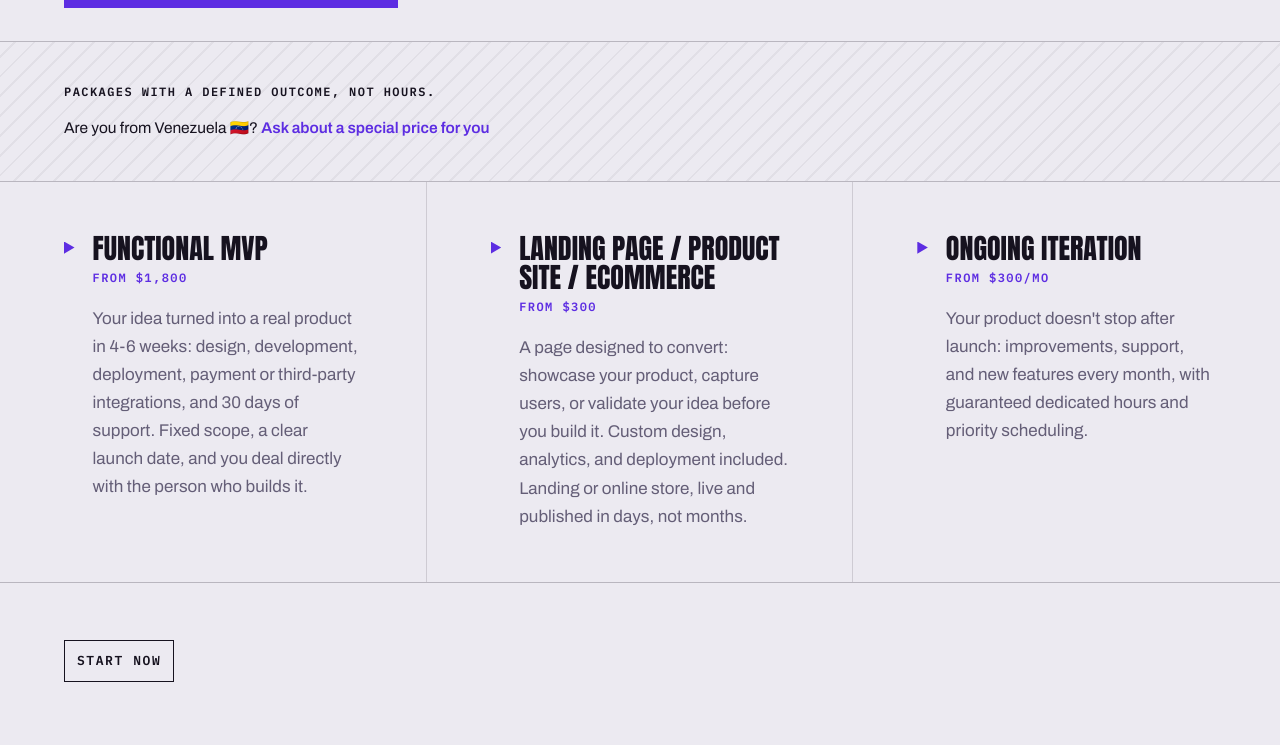
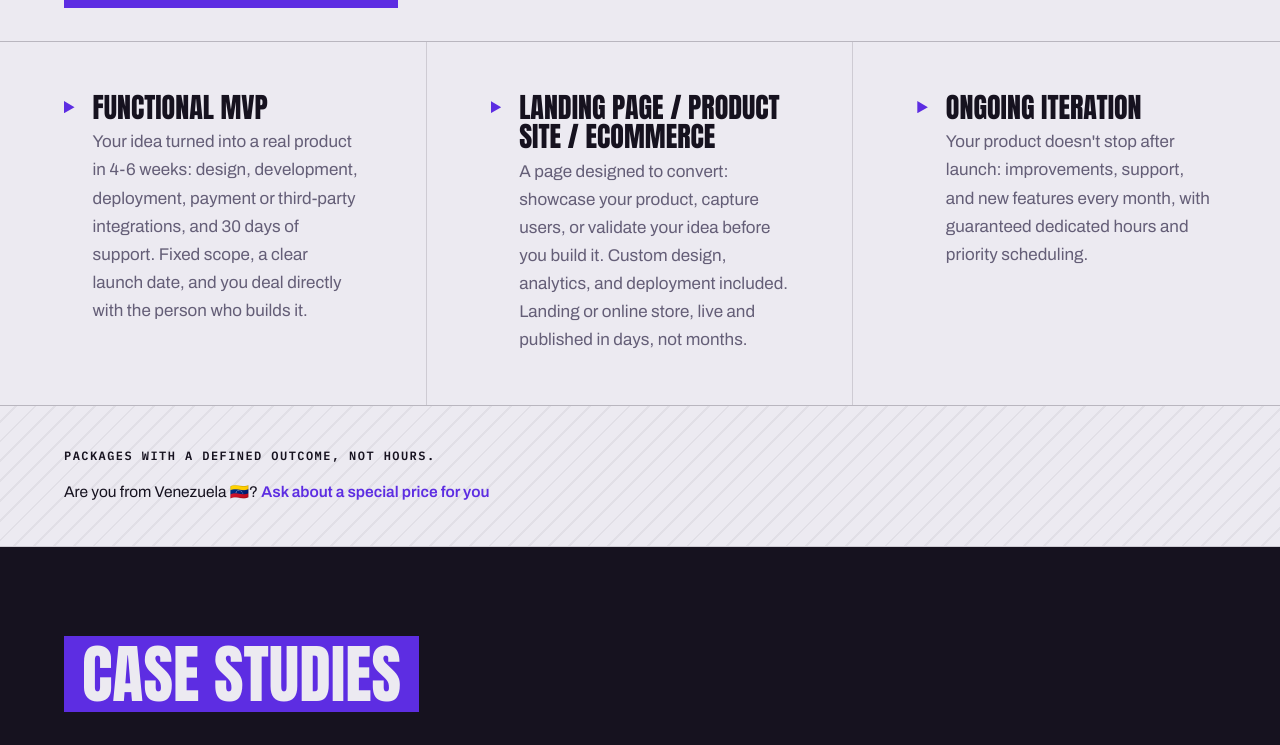
Before and after one commit to jodaz/vanguarddevs, a Next.js app: page /en in a window 1280 px wide. Shown: the part 947-1692 px from the top of the page. Built offline with nearby package versions, Linux system fonts and the light colour scheme; no server answers.

Commit message:
feat(services): drop CTA banner and on-page prices; packages note moves below the cards

```diff
--- a/app/globals.css
+++ b/app/globals.css
@@ -822,7 +822,7 @@ h2 {
 .packages {
   display: grid;
   grid-template-columns: repeat(3, 1fr);
-  border-top: var(--rule-strong);
+  border-bottom: var(--rule-strong);
 }
 
 @media (max-width: 900px) {
@@ -869,10 +869,6 @@ h2 {
   margin-bottom: 6px;
 }
 
-.pkg .price {
-  color: var(--signal-text);
-  margin-bottom: 18px;
-}
 
 .pkg p {
   color: var(--steel);
--- a/components/Services.tsx
+++ b/components/Services.tsx
@@ -7,6 +7,17 @@ export default function Services({ dict }: { dict: Dictionary }) {
   return (
     <section id="services" aria-label={dict.nav.services}>
       <SectionHead heading={dict.services.heading} />
+      <div className="packages">
+        {dict.services.packages.map((pkg) => (
+          <div className="pkg" key={pkg.title}>
+            <span className="mark" aria-hidden="true" />
+            <div>
+              <h3>{pkg.title}</h3>
+              <p>{pkg.body}</p>
+            </div>
+          </div>
+        ))}
+      </div>
       <div className="next">
         <span className="mono">{dict.services.packagesIntro}</span>
         <p className="venezuela-note">
@@ -16,23 +27,6 @@ export default function Services({ dict }: { dict: Dictionary }) {
           </a>
         </p>
       </div>
-      <div className="packages">
-        {dict.services.packages.map((pkg) => (
-          <div className="pkg" key={pkg.title}>
-            <span className="mark" aria-hidden="true" />
-            <div>
-              <h3>{pkg.title}</h3>
-              <p className="mono price">{pkg.price}</p>
-              <p>{pkg.body}</p>
-            </div>
-          </div>
-        ))}
-      </div>
-      <div className="sec-cta">
-        <a className="btn" href="#contact">
-          {dict.nav.cta}
-        </a>
-      </div>
     </section>
   );
 }
--- a/lib/dictionaries.ts
+++ b/lib/dictionaries.ts
@@ -18,6 +18,8 @@ export interface IndustryItem {
 
 export interface PackageItem {
   title: string;
+  /** Not rendered on the page (owner's call) — only the chat prompt
+      (lib/chat-prompt.ts) exposes it, so the bot can quote it. */
   price: string;
   body: string;
 }
```
Also changed, not shown: 1 other file (tests, documents, lock files or other folders).
